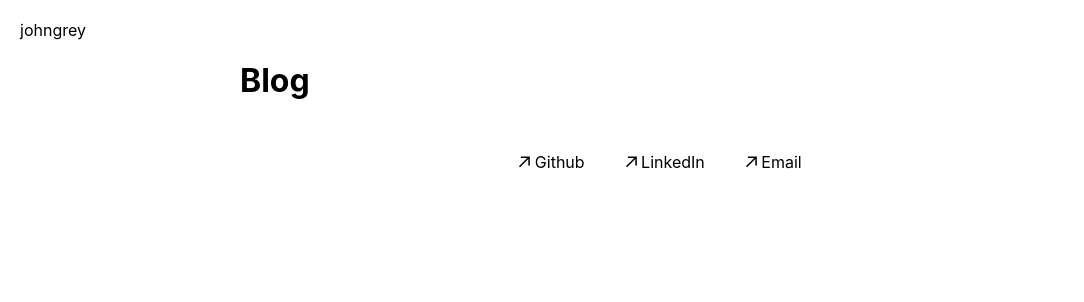
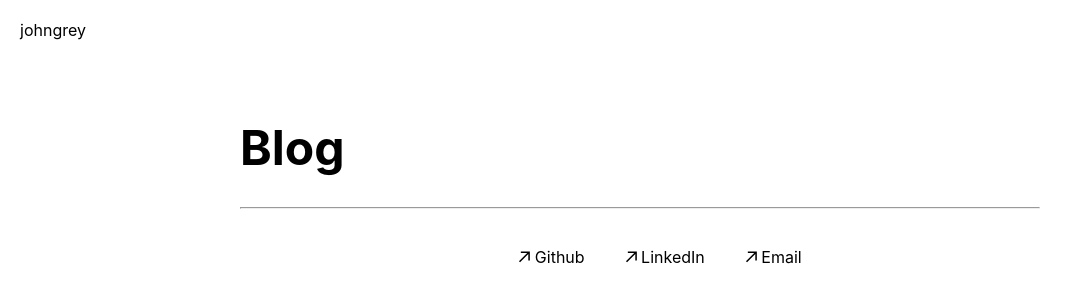
Before and after one commit to jjohngrey/johngrey.com, a Next.js app: page /blog/page in a window 1280 px wide. Shown: the top 302 px of the page, without its empty margins (0-1084 px from the left). Built offline with nearby package versions, Linux system fonts and the light colour scheme.

Commit message:
add google tags updated

```diff
--- a/src/pages/blog/page.tsx
+++ b/src/pages/blog/page.tsx
@@ -1,10 +1,11 @@
 import React from "react";
 
+import Section from "@/components/section";
 
 export default function Blog() {
     return (
         <div>
-            <h1>Blog</h1>
+            <Section title="Blog" />
         </div>
     )
 }
--- a/src/pages/index.tsx
+++ b/src/pages/index.tsx
@@ -25,7 +25,6 @@ export default function Home() {
         <link rel="icon" href="/favicon.ico" />
       </Head>
 
-      <body>
       {/* Google Tag Manager (noscript) */}
       <noscript>
         <iframe
@@ -90,7 +89,6 @@ export default function Home() {
           </Link>
         </div>
       </main>
-      </body>
 
       <style jsx>{`
         main {
--- a/src/pages/layout.tsx
+++ b/src/pages/layout.tsx
@@ -9,8 +9,8 @@ const RootLayout = ({ children }: { children: React.ReactNode }) => {
     <div>
       <Header />
       <div className={styles.layout}>
-        <main className={styles.children}>{children}</main>
-       </div>
+          <main className={styles.children}>{children}</main>
+      </div>
       <Contact />
     </div>
   );
--- a/src/pages/life/page.tsx
+++ b/src/pages/life/page.tsx
@@ -8,7 +8,6 @@ export default function Life() {
     return (
         <div>
             <Section title="Life"/>
-            <Experience />
         </div>
     )
 }
```
Lines whose indentation alone changed are shown as unchanged.
